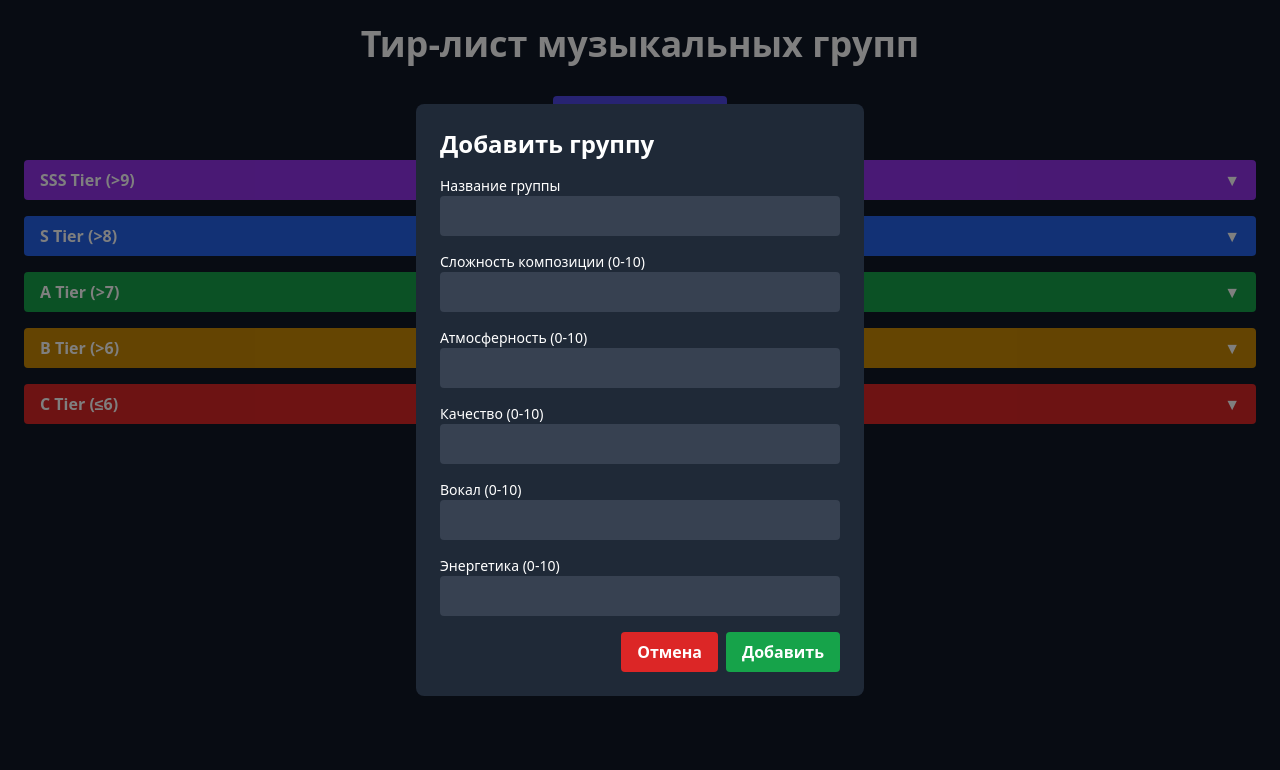
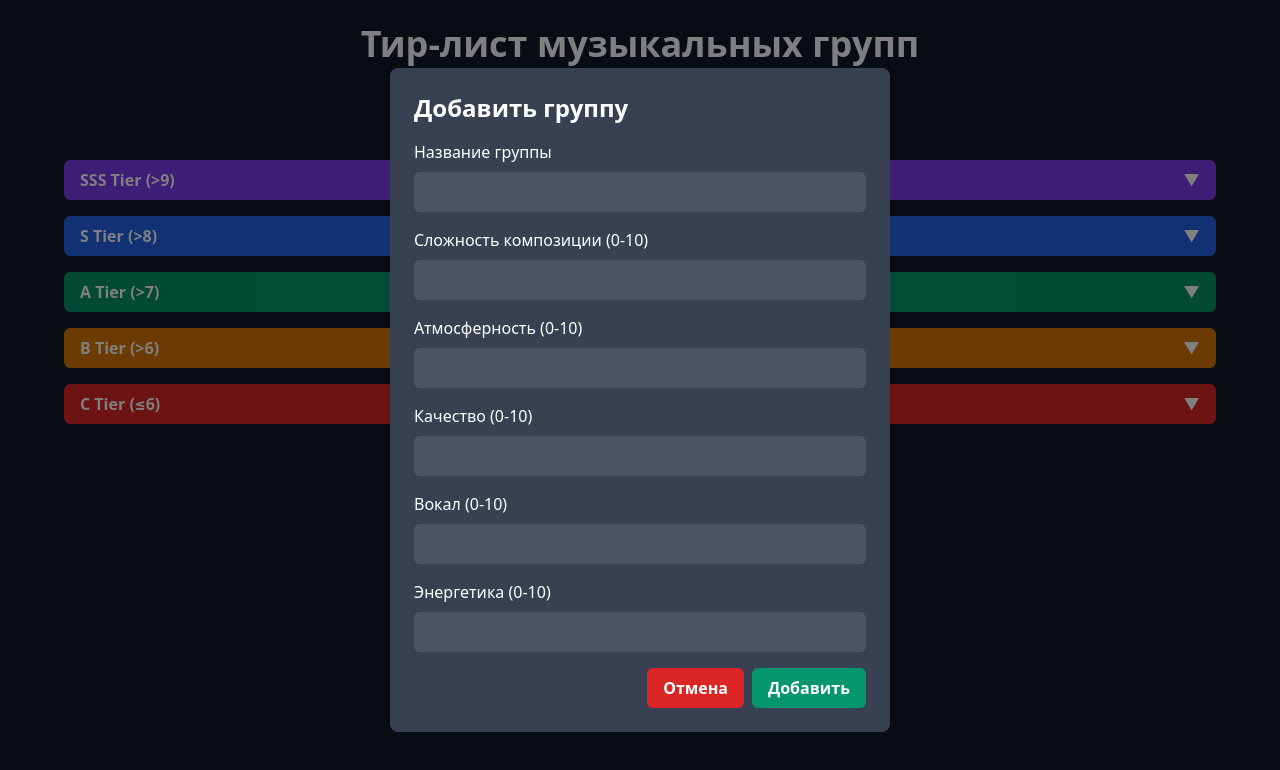
Before and after one commit to TasteMyForce/melodykeeper, a website: page index.html in a window 1280 px wide. Both pictures are taken after a click on the button "Добавить группу". Drawn offline with nearby package versions, Linux system fonts and the light colour scheme; no server answers.

Commit message:
новый css

```diff
--- a/index.html
+++ b/index.html
@@ -4,7 +4,117 @@
     <meta charset="UTF-8">
     <meta name="viewport" content="width=device-width, initial-scale=1.0">
     <title>Тир-лист музыкальных групп</title>
-    <script src="https://cdn.tailwindcss.com"></script>
+    <!-- Tailwind CSS с резервными вариантами -->
+    <link href="https://cdn.jsdelivr.net/npm/tailwindcss@2.2.19/dist/tailwind.min.css" rel="stylesheet">
+    <link href="https://unpkg.com/tailwindcss@^2/dist/tailwind.min.css" rel="stylesheet">
+
+    <!-- Fallback стили на случай, если CDN не загрузится -->
+    <style>
+        body {
+            font-family: system-ui, -apple-system, sans-serif;
+            background-color: #1f2937;
+            color: white;
+            margin: 0;
+            padding: 0;
+        }
+        .container { max-width: 1200px; margin: 0 auto; padding: 1.5rem; }
+        .btn {
+            padding: 0.5rem 1rem;
+            border-radius: 0.375rem;
+            border: none;
+            cursor: pointer;
+            font-weight: bold;
+            transition: all 0.2s;
+        }
+        .btn-primary { background-color: #4f46e5; color: white; }
+        .btn-primary:hover { background-color: #4338ca; }
+        .btn-green { background-color: #059669; color: white; }
+        .btn-green:hover { background-color: #047857; }
+        .btn-red { background-color: #dc2626; color: white; }
+        .btn-red:hover { background-color: #b91c1c; }
+        .tier-btn {
+            width: 100%;
+            padding: 0.5rem 1rem;
+            margin-bottom: 1rem;
+            border: none;
+            border-radius: 0.375rem;
+            color: white;
+            font-weight: bold;
+            cursor: pointer;
+            display: flex;
+            justify-content: space-between;
+            align-items: center;
+        }
+        .tier-sss { background-color: #7c3aed; }
+        .tier-s { background-color: #2563eb; }
+        .tier-a { background-color: #059669; }
+        .tier-b { background-color: #d97706; }
+        .tier-c { background-color: #dc2626; }
+        .tier-content {
+            background-color: #374151;
+            padding: 1rem;
+            border-radius: 0.375rem;
+            margin-top: 0.5rem;
+            display: flex;
+            flex-direction: column;
+            gap: 1rem;
+        }
+        .band-card {
+            background-color: #4b5563;
+            padding: 1rem;
+            border-radius: 0.375rem;
+        }
+        .modal {
+            position: fixed;
+            top: 0;
+            left: 0;
+            width: 100%;
+            height: 100%;
+            background-color: rgba(0,0,0,0.5);
+            display: flex;
+            align-items: center;
+            justify-content: center;
+        }
+        .modal-content {
+            background-color: #374151;
+            padding: 1.5rem;
+            border-radius: 0.5rem;
+            width: 90%;
+            max-width: 500px;
+        }
+        .form-group { margin-bottom: 1rem; }
+        .form-label { display: block; margin-bottom: 0.5rem; font-weight: 500; }
+        .form-input {
+            width: 100%;
+            padding: 0.5rem;
+            border-radius: 0.375rem;
+            border: none;
+            background-color: #4b5563;
+            color: white;
+        }
+        .hidden { display: none !important; }
+        .text-center { text-align: center; }
+        .mb-8 { margin-bottom: 2rem; }
+        .mb-6 { margin-bottom: 1.5rem; }
+        .mb-4 { margin-bottom: 1rem; }
+        .mb-2 { margin-bottom: 0.5rem; }
+        .space-x-2 > * + * { margin-left: 0.5rem; }
+        .space-y-4 > * + * { margin-top: 1rem; }
+        table { width: 100%; border-collapse: collapse; }
+        th, td { padding: 0.5rem 1rem; text-align: left; border-bottom: 1px solid #4b5563; }
+        .overall-score {
+            background-color: #312e81;
+            border: 2px solid #4338ca;
+            padding: 0.5rem;
+            border-radius: 0.5rem;
+            text-align: center;
+            margin-bottom: 1rem;
+        }
+        .flex { display: flex; }
+        .justify-end { justify-content: flex-end; }
+        .justify-between { justify-content: space-between; }
+        .items-center { align-items: center; }
+    </style>
 </head>
 <body class="bg-gray-900 text-white font-sans">
     <div class="container mx-auto p-6">
@@ -12,96 +122,96 @@
 
         <!-- Кнопка для открытия модального окна -->
         <div class="text-center mb-6">
-            <button class="bg-indigo-600 hover:bg-indigo-700 text-white font-bold py-2 px-4 rounded" onclick="openModal()">Добавить группу</button>
+            <button class="btn btn-primary" onclick="openModal()">Добавить группу</button>
         </div>
 
         <!-- SSS Tier -->
         <div class="mb-4">
-            <button class="w-full bg-purple-600 hover:bg-purple-700 text-white font-bold py-2 px-4 rounded flex justify-between items-center" onclick="toggleTier('sss')">
+            <button class="tier-btn tier-sss" onclick="toggleTier('sss')">
                 <span>SSS Tier (>9)</span>
                 <span id="sss-arrow">▼</span>
             </button>
-            <div id="sss-content" class="hidden bg-gray-800 p-4 rounded mt-2 flex flex-col gap-4">
+            <div id="sss-content" class="hidden tier-content">
                 <!-- Данные загружаются динамически -->
             </div>
         </div>
 
         <!-- S Tier -->
         <div class="mb-4">
-            <button class="w-full bg-blue-600 hover:bg-blue-700 text-white font-bold py-2 px-4 rounded flex justify-between items-center" onclick="toggleTier('s')">
+            <button class="tier-btn tier-s" onclick="toggleTier('s')">
                 <span>S Tier (>8)</span>
                 <span id="s-arrow">▼</span>
             </button>
-            <div id="s-content" class="hidden bg-gray-800 p-4 rounded mt-2 flex flex-col gap-4">
+            <div id="s-content" class="hidden tier-content">
                 <!-- Данные загружаются динамически -->
             </div>
         </div>
 
         <!-- A Tier -->
         <div class="mb-4">
-            <button class="w-full bg-green-600 hover:bg-green-700 text-white font-bold py-2 px-4 rounded flex justify-between items-center" onclick="toggleTier('a')">
+            <button class="tier-btn tier-a" onclick="toggleTier('a')">
                 <span>A Tier (>7)</span>
                 <span id="a-arrow">▼</span>
             </button>
-            <div id="a-content" class="hidden bg-gray-800 p-4 rounded mt-2 flex flex-col gap-4">
+            <div id="a-content" class="hidden tier-content">
                 <!-- Данные загружаются динамически -->
             </div>
         </div>
 
         <!-- B Tier -->
         <div class="mb-4">
-            <button class="w-full bg-yellow-600 hover:bg-yellow-700 text-white font-bold py-2 px-4 rounded flex justify-between items-center" onclick="toggleTier('b')">
+            <button class="tier-btn tier-b" onclick="toggleTier('b')">
                 <span>B Tier (>6)</span>
                 <span id="b-arrow">▼</span>
             </button>
-            <div id="b-content" class="hidden bg-gray-800 p-4 rounded mt-2 flex flex-col gap-4">
+            <div id="b-content" class="hidden tier-content">
                 <!-- Данные загружаются динамически -->
             </div>
         </div>
 
         <!-- C Tier -->
         <div class="mb-4">
-            <button class="w-full bg-red-600 hover:bg-red-700 text-white font-bold py-2 px-4 rounded flex justify-between items-center" onclick="toggleTier('c')">
+            <button class="tier-btn tier-c" onclick="toggleTier('c')">
                 <span>C Tier (≤6)</span>
                 <span id="c-arrow">▼</span>
             </button>
-            <div id="c-content" class="hidden bg-gray-800 p-4 rounded mt-2 flex flex-col gap-4">
+            <div id="c-content" class="hidden tier-content">
                 <!-- Данные загружаются динамически -->
             </div>
         </div>
 
         <!-- Модальное окно -->
-        <div id="modal" class="fixed inset-0 bg-black bg-opacity-50 hidden flex items-center justify-center">
-            <div class="bg-gray-800 p-6 rounded-lg w-full max-w-md">
+        <div id="modal" class="modal hidden">
+            <div class="modal-content">
                 <h2 class="text-2xl font-bold mb-4">Добавить группу</h2>
                 <div class="space-y-4">
-                    <div>
-                        <label class="block text-sm font-medium">Название группы</label>
-                        <input id="band-name" type="text" class="w-full bg-gray-700 text-white p-2 rounded" required>
+                    <div class="form-group">
+                        <label class="form-label">Название группы</label>
+                        <input id="band-name" type="text" class="form-input" required>
                     </div>
-                    <div>
-                        <label class="block text-sm font-medium">Сложность композиции (0-10)</label>
-                        <input id="complexity-score" type="number" min="0" max="10" step="0.1" class="w-full bg-gray-700 text-white p-2 rounded" required>
+                    <div class="form-group">
+                        <label class="form-label">Сложность композиции (0-10)</label>
+                        <input id="complexity-score" type="number" min="0" max="10" step="0.1" class="form-input" required>
                     </div>
-                    <div>
-                        <label class="block text-sm font-medium">Атмосферность (0-10)</label>
-                        <input id="atmosphere-score" type="number" min="0" max="10" step="0.1" class="w-full bg-gray-700 text-white p-2 rounded" required>
+                    <div class="form-group">
+                        <label class="form-label">Атмосферность (0-10)</label>
+                        <input id="atmosphere-score" type="number" min="0" max="10" step="0.1" class="form-input" required>
                     </div>
-                    <div>
-                        <label class="block text-sm font-medium">Качество (0-10)</label>
-                        <input id="quality-score" type="number" min="0" max="10" step="0.1" class="w-full bg-gray-700 text-white p-2 rounded" required>
+                    <div class="form-group">
+                        <label class="form-label">Качество (0-10)</label>
+                        <input id="quality-score" type="number" min="0" max="10" step="0.1" class="form-input" required>
                     </div>
-                    <div>
-                        <label class="block text-sm font-medium">Вокал (0-10)</label>
-                        <input id="vocal-score" type="number" min="0" max="10" step="0.1" class="w-full bg-gray-700 text-white p-2 rounded" required>
+                    <div class="form-group">
+                        <label class="form-label">Вокал (0-10)</label>
+                        <input id="vocal-score" type="number" min="0" max="10" step="0.1" class="form-input" required>
                     </div>
-                    <div>
-                        <label class="block text-sm font-medium">Энергетика (0-10)</label>
-                        <input id="energy-score" type="number" min="0" max="10" step="0.1" class="w-full bg-gray-700 text-white p-2 rounded" required>
+                    <div class="form-group">
+                        <label class="form-label">Энергетика (0-10)</label>
+                        <input id="energy-score" type="number" min="0" max="10" step="0.1" class="form-input" required>
                     </div>
                     <div class="flex justify-end space-x-2">
-                        <button class="bg-red-600 hover:bg-red-700 text-white font-bold py-2 px-4 rounded" onclick="closeModal()">Отмена</button>
-                        <button class="bg-green-600 hover:bg-green-700 text-white font-bold py-2 px-4 rounded" onclick="addBand()">Добавить</button>
+                        <button class="btn btn-red" onclick="closeModal()">Отмена</button>
+                        <button class="btn btn-green" onclick="addBand()">Добавить</button>
                     </div>
                 </div>
             </div>
@@ -150,10 +260,10 @@
                         let tier = overall > 9 ? 'sss' : overall > 8 ? 's' : overall > 7 ? 'a' : overall > 6 ? 'b' : 'c';
 
                         const bandDiv = document.createElement('div');
-                        bandDiv.className = 'bg-gray-700 p-4 rounded';
+                        bandDiv.className = 'band-card';
                         bandDiv.innerHTML = `
                             <h3 class="text-xl font-semibold mb-2">${band.name}</h3>
-                            <div class="mb-4 p-2 bg-indigo-900 border-2 border-indigo-700 rounded-lg text-center">
+                            <div class="overall-score">
                                 <span class="block text-lg font-semibold">Общая оценка: ${overall}/10</span>
                             </div>
                             <table class="w-full text-left border-collapse">
```
